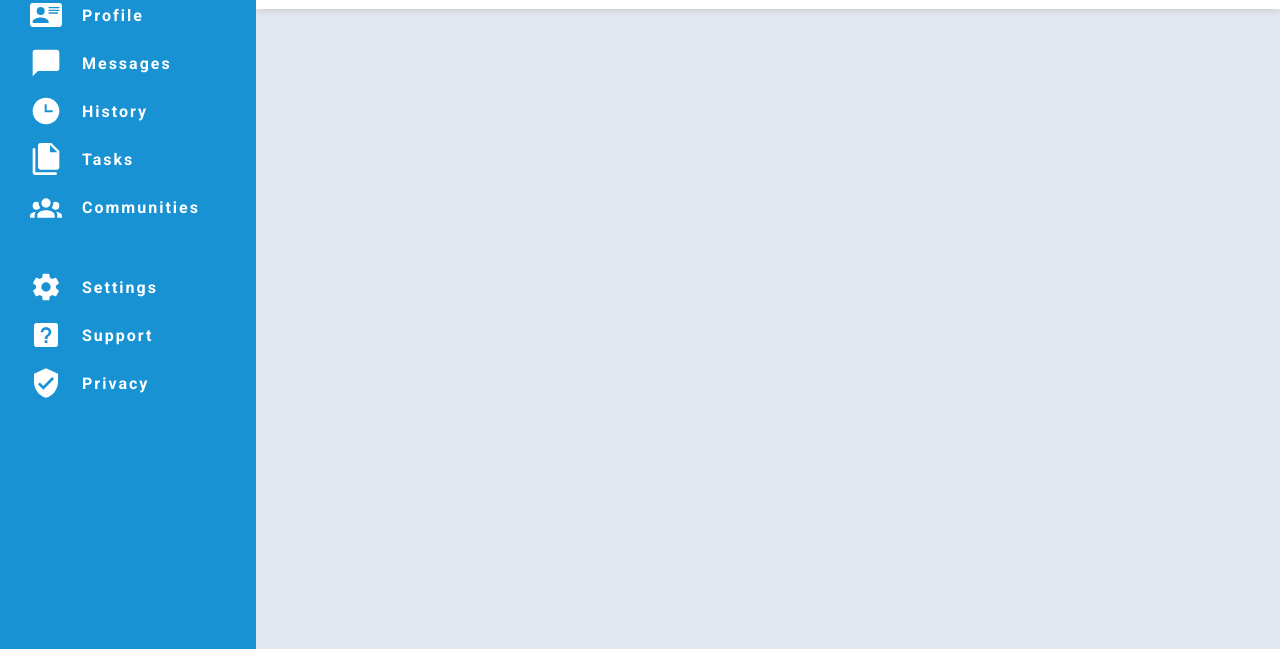
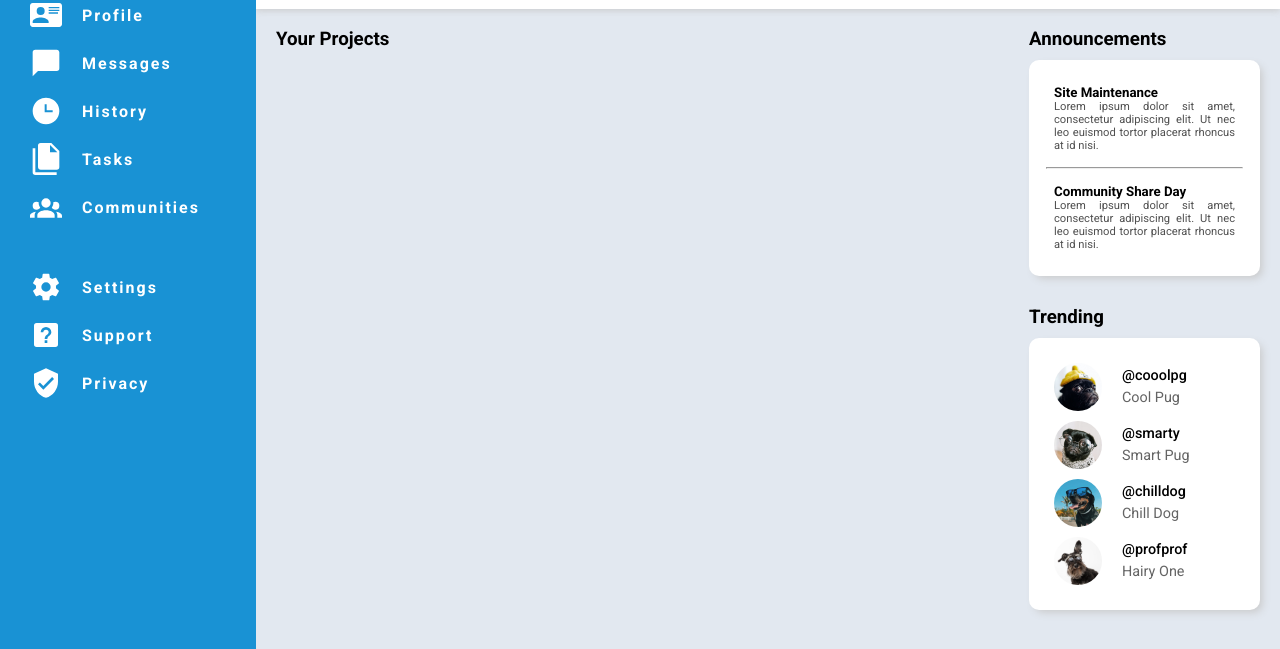
Before and after one commit to durajrafal/AdminDashboard, a plain HTML site: page index.html in a window 1280 px wide. Shown: the part 151-800 px from the top of the page. Drawn offline with Linux system fonts and the light colour scheme.

Commit message:
Add side carts for main area

```diff
--- a/index.html
+++ b/index.html
@@ -5,7 +5,7 @@
     <meta http-equiv="X-UA-Compatible" content="IE=edge">
     <meta name="viewport" content="width=device-width, initial-scale=1.0">
     <link href="style.css" rel="stylesheet">
-    <link href="https://fonts.googleapis.com/css2?family=Roboto:wght@400;700&display=swap" rel="stylesheet">
+    <link href="https://fonts.googleapis.com/css2?family=Roboto:wght@400;500;700&display=swap" rel="stylesheet">
     <title>Admin Dashboard</title>
 </head>
 <body>
@@ -63,7 +63,57 @@
                 </ul>
             </div>
         </div>
-        <div class="main"></div>
+        <div class="main">
+            <div class="projects">
+                <h3>Your Projects</h3>
+                <div class="cart"></div>
+            </div>
+            <div class="updates">
+                <h3>Announcements</h3>
+                <div class="side-cart">
+                    <div class="announcement">
+                        <h5>Site Maintenance</h5>
+                        <p>Lorem ipsum dolor sit amet, consectetur adipiscing elit. Ut nec leo euismod tortor placerat rhoncus at id nisi.</p>
+                    </div>
+                    <hr>
+                    <div class="announcement">
+                        <h5>Community Share Day</h5>
+                        <p>Lorem ipsum dolor sit amet, consectetur adipiscing elit. Ut nec leo euismod tortor placerat rhoncus at id nisi.</p>
+                    </div>
+                </div>
+                <h3>Trending</h3>
+                <div class="side-cart">
+                    <div class="trend">
+                        <img src="img/avatar2.jpg" alt="user-avatar">
+                        <div class="trend-text">
+                            <span>@cooolpg</span>
+                            <span>Cool Pug</span>
+                        </div>
+                    </div>
+                    <div class="trend">
+                        <img src="img/avatar3.jpg" alt="user-avatar">
+                        <div class="trend-text">
+                            <span>@smarty</span>
+                            <span>Smart Pug</span>
+                        </div>
+                    </div>
+                    <div class="trend">
+                        <img src="img/avatar4.jpg" alt="user-avatar">
+                        <div class="trend-text">
+                            <span>@chilldog</span>
+                            <span>Chill Dog</span>
+                        </div>
+                    </div>
+                    <div class="trend">
+                        <img src="img/avatar5.jpg" alt="user-avatar">
+                        <div class="trend-text">
+                            <span>@profprof</span>
+                            <span>Hairy One</span>
+                        </div>
+                    </div>
+                </div>
+            </div>
+        </div>
     </div>
 </body>
 </html>
--- a/style.css
+++ b/style.css
@@ -174,4 +174,83 @@ li:hover{
 .main{
     grid-area: main;
     background-color: var(--dashboard-grey);
+    display: grid;
+    gap: 20px;
+    grid-template-columns: 3fr 1fr;
 }
+
+.projects > h3{
+    margin-left: 20px;
+}
+
+.updates{
+    text-align: center;
+    padding-right: 20px;
+}
+
+.updates > div{
+    background-color: white;
+    border-radius: 10px;
+}
+
+.updates h5{
+    margin: 0;
+    text-align: start;
+}
+
+.updates h3{
+    text-align: start;
+    margin-bottom: 10px;
+}
+
+.updates h3:not(:first-child){
+    margin-top: 30px;
+}
+
+.side-cart{
+    padding: 25px;
+    box-shadow: 4px 4px 8px -2px rgb(200, 200, 200);
+}
+
+.announcement p{
+    font-size: 0.7rem;
+    margin: 0;
+    color: rgb(80,80,80);
+    text-align: justify;
+}
+
+.side-cart hr{
+    margin: 15px -8px;
+    color: var(--dashboard-grey);
+}
+
+.trend{
+    display: flex;
+    gap: 20px;
+}
+
+.trend:not(:last-child){
+    margin-bottom: 10px;
+}
+
+.trend-text{
+    display: flex;
+    flex-direction: column;
+    justify-content: space-evenly;
+    text-align: start;
+    font-size: 0.9rem;
+}
+
+.trend-text span:first-child{
+    font-weight: 500;
+}
+
+.trend-text span:last-child{
+    color: rgb(100,100,100);
+}
+
+.trend img{
+    width: 48px;
+    height: 48px;
+    border-radius: 50%;
+}
```
Also changed, not shown: img/avatar2.jpg (added), img/avatar3.jpg (added), img/avatar4.jpg (added), img/avatar5.jpg (added).
